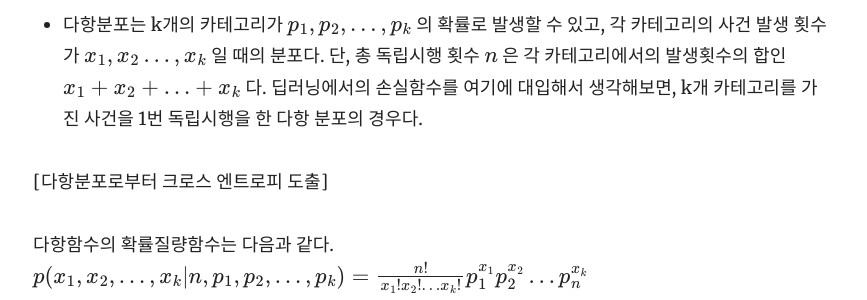
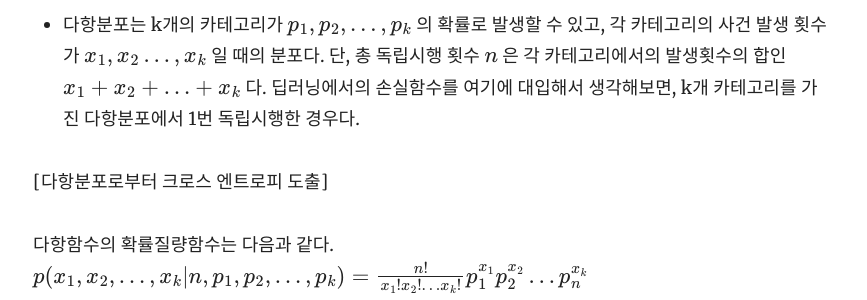
Before and after one commit to yrk3434/yrk3434.github.io, a Jekyll site: the page built from _docs/Theory/Deep Learning Overview.md, in a window 1280 px wide and 900 px high, scrolled down 3428 px. Shown: the part 184-484 px from the top of the window, without its empty margins (357-1224 px from the left). Built offline with Jekyll 4.4.1, drawn with Linux system fonts in a browser that asks for light colours; formulas are drawn with MathJax 3.

Commit message:
Update Deep Learning Overview.md

```diff
--- a/_docs/Theory/Deep Learning Overview.md
+++ b/_docs/Theory/Deep Learning Overview.md
@@ -79,7 +79,7 @@ toc_label: 목차
 (2) 관점2. 이항분포 MLE(최대 우도) <br/>
 
 - 엔트로피란 마이너스 로그우도함수 ( $ - ln f(x) $ ) 의 기대값이다. 즉, 로그우도 함수를 최대화하는 문제는 엔트로피가 최소화하는 문제와 동치이다.
-- 다항분포는 k개의 카테고리가 $ p_1,p_2, ..., p_k $ 의 확률로 발생할 수 있고, 각 카테고리의 사건 발생 횟수가 $ x_1, x_2 ... , x_k $ 일 때의 분포다. 단, 총 독립시행 횟수 $ n $ 은 각 카테고리에서의 발생횟수의 합인 $x_1+x_2+...+x_k $ 다. 딥러닝에서의 손실함수를 여기에 대입해서 생각해보면, k개 카테고리를 가진 사건을 1번 독립시행을 한 다항 분포의 경우다.
+- 다항분포는 k개의 카테고리가 $ p_1,p_2, ..., p_k $ 의 확률로 발생할 수 있고, 각 카테고리의 사건 발생 횟수가 $ x_1, x_2 ... , x_k $ 일 때의 분포다. 단, 총 독립시행 횟수 $ n $ 은 각 카테고리에서의 발생횟수의 합인 $x_1+x_2+...+x_k $ 다. 딥러닝에서의 손실함수를 여기에 대입해서 생각해보면, k개 카테고리를 가진 다항분포에서 1번 독립시행한 경우다.
 
 [다항분포로부터 크로스 엔트로피 도출] <br/>
 
```
